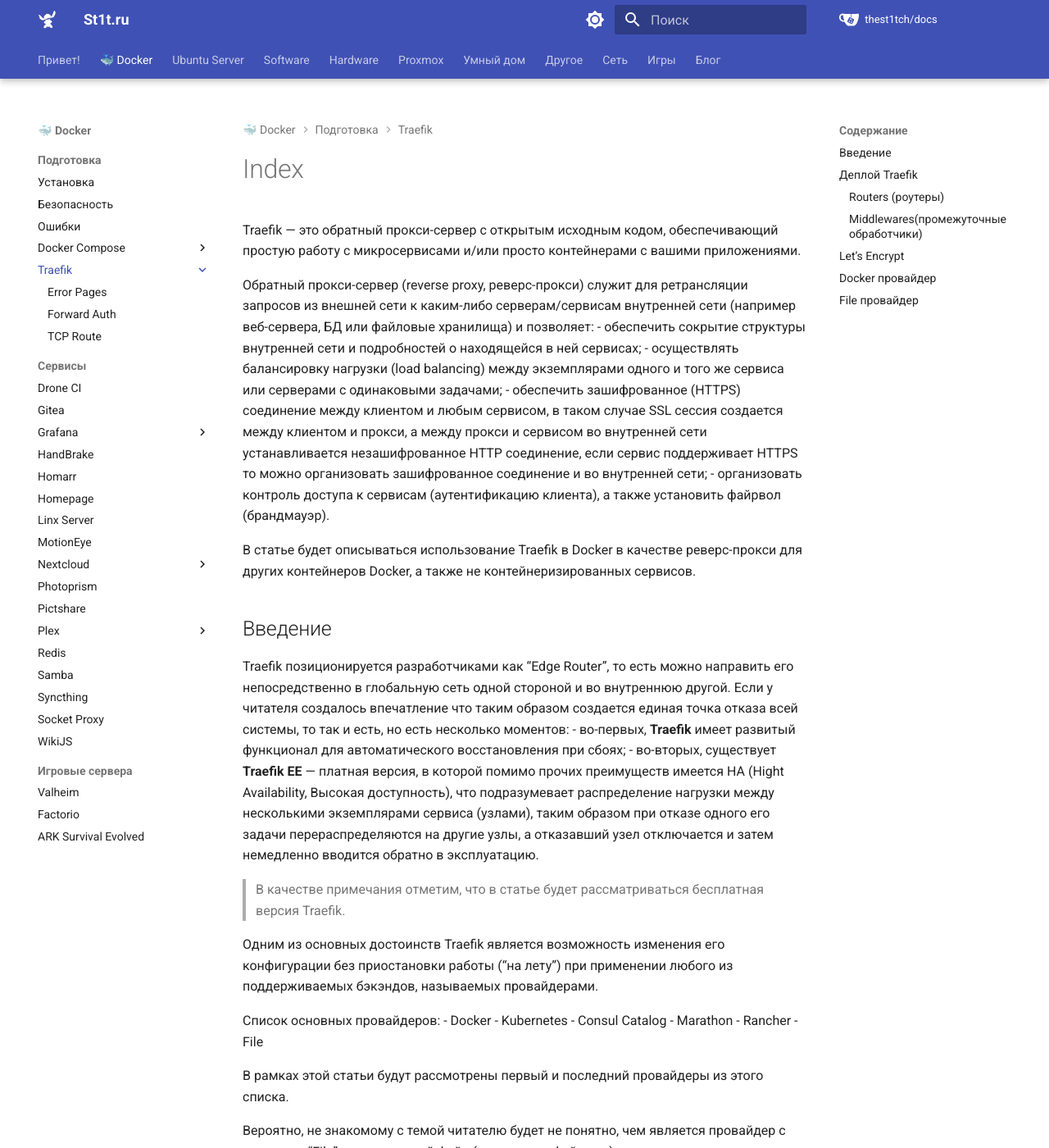
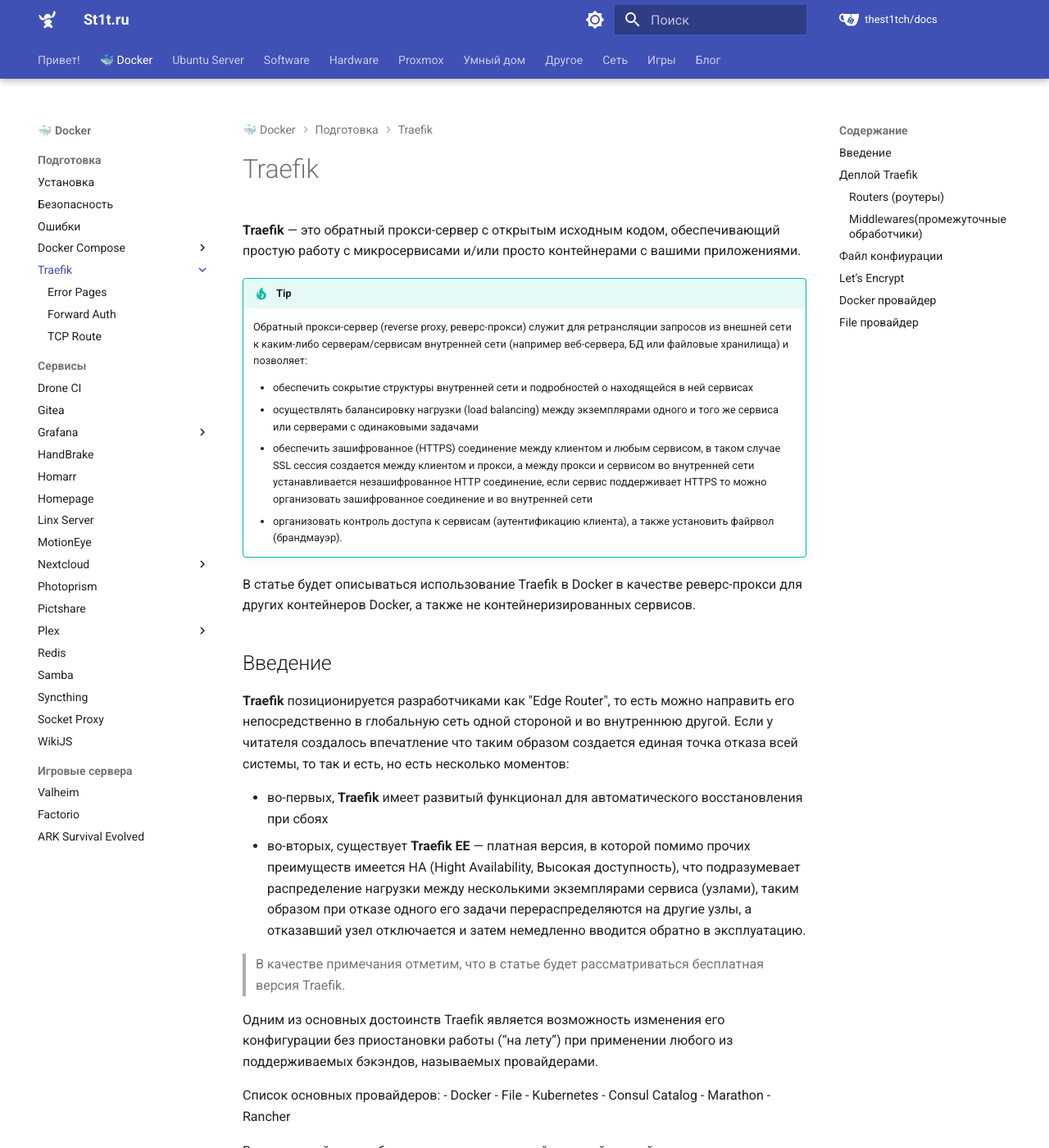
Before and after one commit to TheSt1tch/docs, an MkDocs documentation site: the page built from docs/docker/traefik/index.md, in a window 1280 px wide and 1400 px high. Shown: the whole window at 82% size. Built offline with MkDocs 1.6.1 and Material for MkDocs 9.7.7, drawn with Linux system fonts in a browser that asks for light colours; some web fonts are replaced; some of the changed text lies outside the part shown.

Commit message:
Обновление Traefik install

````diff
--- a/docs/docker/traefik/index.md
+++ b/docs/docker/traefik/index.md
@@ -1,16 +1,22 @@
-Traefik — это обратный прокси-сервер с открытым исходным кодом, обеспечивающий простую работу с микросервисами и/или просто контейнерами с вашими приложениями.
+# Traefik
 
-Обратный прокси-сервер (reverse proxy, реверс-прокси) служит для ретрансляции запросов из внешней сети к каким-либо серверам/сервисам внутренней сети (например веб-сервера, БД или файловые хранилища) и позволяет:
-- обеспечить сокрытие структуры внутренней сети и подробностей о находящейся в ней сервисах;
-- осуществлять балансировку нагрузки (load balancing) между экземплярами одного и того же сервиса или серверами с одинаковыми задачами;
-- обеспечить зашифрованное (HTTPS) соединение между клиентом и любым сервисом, в таком случае SSL сессия создается между клиентом и прокси, а между прокси и сервисом во внутренней сети устанавливается незашифрованное HTTP соединение, если сервис поддерживает HTTPS то можно организовать зашифрованное соединение и во внутренней сети;
-- организовать контроль доступа к сервисам (аутентификацию клиента), а также установить файрвол (брандмауэр).
+**Traefik** — это обратный прокси-сервер с открытым исходным кодом, обеспечивающий простую работу с микросервисами и/или просто контейнерами с вашими приложениями.
+
+!!! tip
+    Обратный прокси-сервер (reverse proxy, реверс-прокси) служит для ретрансляции запросов из внешней сети к каким-либо серверам/сервисам внутренней сети (например веб-сервера, БД или файловые хранилища) и позволяет:
+
+    - обеспечить сокрытие структуры внутренней сети и подробностей о находящейся в ней сервисах
+    - осуществлять балансировку нагрузки (load balancing) между экземплярами одного и того же сервиса или серверами с одинаковыми задачами
+    - обеспечить зашифрованное (HTTPS) соединение между клиентом и любым сервисом, в таком случае SSL сессия создается между клиентом и прокси, а между прокси и сервисом во внутренней сети устанавливается незашифрованное HTTP соединение, если сервис поддерживает HTTPS то можно организовать зашифрованное соединение и во внутренней сети
+    - организовать контроль доступа к сервисам (аутентификацию клиента), а также установить файрвол (брандмауэр).
 
 В статье будет описываться использование Traefik в Docker в качестве реверс-прокси для других контейнеров Docker, а также не контейнеризированных сервисов.
 
 ## Введение
-Traefik позиционируется разработчиками как “Edge Router”, то есть можно направить его непосредственно в глобальную сеть одной стороной и во внутреннюю другой. Если у читателя создалось впечатление что таким образом создается единая точка отказа всей системы, то так и есть, но есть несколько моментов:
-- во-первых, **Traefik** имеет развитый функционал для автоматического восстановления при сбоях;
+
+**Traefik** позиционируется разработчиками как "Edge Router", то есть можно направить его непосредственно в глобальную сеть одной стороной и во внутреннюю другой. Если у читателя создалось впечатление что таким образом создается единая точка отказа всей системы, то так и есть, но есть несколько моментов:
+
+- во-первых, **Traefik** имеет развитый функционал для автоматического восстановления при сбоях
 - во-вторых, существует **Traefik EE** — платная версия, в которой помимо прочих преимуществ имеется HA (Hight Availability, Высокая доступность), что подразумевает распределение нагрузки между несколькими экземплярами сервиса (узлами), таким образом при отказе одного его задачи перераспределяются на другие узлы, а отказавший узел отключается и затем немедленно вводится обратно в эксплуатацию.
 
 > В качестве примечания отметим, что в статье будет рассматриваться бесплатная версия Traefik.
@@ -19,23 +25,23 @@
 
 Список основных провайдеров:
 - Docker
+- File
 - Kubernetes
 - Consul Catalog
 - Marathon
 - Rancher
-- File
 
-В рамках этой статьи будут рассмотрены первый и последний провайдеры из этого списка.
+В рамках этой статьи будут рассмотрены первый и второй провайдеры из этого списка.
 
-Вероятно, не знакомому с темой читателю будет не понятно, чем является провайдер с именем — “File”, это некоторый файл (или папка с файлами), в котором описана конфигурация какого-либо сервиса, не связанного с другими провайдерами, но который должен быть скрыт за реверс-прокси. Остальные же провайдеры являются различными системами оркестрации контейнеров.
+Вероятно, не знакомому с темой читателю будет не понятно, чем является провайдер с именем — *File*, это некоторый файл (или папка с файлами), в котором описана конфигурация какого-либо сервиса, не связанного с другими провайдерами, но который должен быть скрыт за реверс-прокси. Остальные же провайдеры являются различными системами оркестрации контейнеров.
 
-Файл конфигурации Traefik, а также файлы для провайдера “File” могут быть написаны на TOML либо YAML, в статье будут приведены примеры на YAML так как этот синтаксис больше нравится автору, а какой-либо функциональной разницы между ними нет, а также не составляет трудности переписать файлы на другой формат конфигурации. Traefik будет развернут в Docker. Для развертывания будет использоваться docker-compose, для обеспечения простоты повторного развертывания.
+Файл конфигурации **Traefik**, а также файлы для провайдера *File* могут быть написаны на TOML либо YAML, в статье будут приведены примеры на YAML так как этот синтаксис больше нравится автору, а какой-либо функциональной разницы между ними нет, а также не составляет трудности переписать файлы на другой формат конфигурации. Traefik будет развернут в Docker. Для развертывания будет использоваться `docker-compose`, для обеспечения простоты повторного развертывания.
 
-> В статье будут приведены команды для ОС Linux.
+> В статье будут приведены команды для ОС Ubuntu.
 
 ## Деплой Traefik
 
-Предполагается что у читателя установлены и настроены `docker` и `docker-compose`, их установка выходит за рамки этой статьи.
+Предполагается, что у читателя установлены и настроены `docker` и `docker-compose`. Установить можно [тут](../install.md)
 
 Создадим в домашней папке пользователя папку `traefik`, в которой будем хранить всю конфигурацию, и перейдем в эту папку
 
@@ -70,6 +76,7 @@
 Создадим и будем постепенно наполнять этот файл.
 
 Для начала опишем точки входа в наш прокси (те самые порты, которые смотрят во внешний мир):
+
 ```yaml
 entryPoints:
   http:
@@ -132,6 +139,8 @@
 -  `permanent: false` — говорит клиенту что это не навсегда и может измениться в будущем.
 
 Подробнее о различных обработчиках можно прочитать в [документации](https://docs.traefik.io/middlewares/overview/) (дальше в статье будет описан ещё один обработчик — BasicAuth).
+
+## Файл конфиурации
 
 ??? note "Полностью файл traefik.yml"
 	```yaml
@@ -181,17 +192,17 @@
       httpChallenge:
         entryPoint: http
 ```
+Здесь:
 
-Здесь:
--  `letsEncrypt` — это просто имя резолвера;
--  `acme` — тип резолвера (других типов в общем-то и нет);
--  `storage` — файл, в котором хранятся сведения о полученных сертификатах;
--  `httpChallenge` — тип acme-челенжа, дополнительно указываем параметр — точку входа;
+-  `letsEncrypt` — это просто имя резолвера
+-  `acme` — тип резолвера (других типов в общем-то и нет)
+-  `storage` — файл, в котором хранятся сведения о полученных сертификатах
+-  `httpChallenge` — тип acme-челенжа, дополнительно указываем параметр — точку входа
 -  `caServer: "https://acme-staging-v02.api.letsencrypt.org/directory"` — позволяет использовать не основной сервер Let’s Encrypt в тестовых целях, так как основной имеет строгие лимиты API (можно закомментировать, когда наладите получение сертификатов).
 
 Также дополним пункт `volumes` в файле `docker-compose.yml`, чтобы сохранять сертификаты при перезапуске контейнера (предварительно создав файл `data/acme.json`):
 
-```yaml
+```yaml hl_lines="5"
   volumes:
 	- /etc/localtime:/etc/localtime:ro
 	- /var/run/docker.sock:/var/run/docker.sock:ro
@@ -215,20 +226,21 @@
 	  - "traefik.http.services.traefik-traefik.loadbalancer.server.port=888"
 ```
 Разберем построчно:
+
 - `traefik.enable=true` — указываем что Traefik должен обеспечить
-   доступ к этому контейнеру, необходимо для всего остального;
+   доступ к этому контейнеру, необходимо для всего остального
 - `traefik.http.routers.traefik.entrypoints=https` — создаем новый
-   роутер с точной входа `https`;
+   роутер с точной входа `https`
 - `traefik.http.routers.traefik.rule=Host(`traefik.example.com`)` —
-   роутер будет жить по адресу traefik.example.com;
+   роутер будет жить по адресу traefik.example.com
 - `traefik.http.routers.traefik.tls=true` — указываем что используется
-   TLS;
+   TLS
 -  `traefik.http.routers.traefik.tls.certresolver=letsEncrypt` —
-   указываем через какой резолвер получать сертификат;
+   указываем через какой резолвер получать сертификат
 - `traefik.http.routers.traefik.service=api@internal` — указываем, что
    сервер за этим роутером — `api@internal`, это специальный сервис,
    созданный по умолчанию, это как раз и есть дашбоард который мы хотели
-   увидеть;
+   увидеть
 - `traefik.http.services.traefik-traefik.loadbalancer.server.port=888`
    — издержки интерфейса, без этого не заработает, но можно написать
    абсолютно любую цифру.
@@ -248,25 +260,26 @@
 
 Когда всё поднимется можно перейти на `traefik.example.com` (тут на самом деле должен быть ваш домен, который направлен на хост с Traefik) и увидеть дашборд.
 
-Дашбоард это хорошо, но мы не хотим, чтобы все пользователи интернета имели к нему доступ, закроем его от внешнего мира с помощью BasicAuth, для это в Traefik есть специальный middleware.
+Дашбоард это хорошо, но мы не хотим, чтобы все пользователи интернета имели к нему доступ, закроем его от внешнего мира с помощью BasicAuth, для это в Traefik есть специальный *middleware*.
 
-Для начала сгенерируем для нас строку с логином и паролем (admin/password)^
+Для начала сгенерируем для нас строку с логином и паролем (admin/password):
 
 ```bash
 $ htpasswd -nb admin password
 admin:$apr1$vDSqkf.v$GTJOtsd9CBiAFFnHTI2Ds1
 ```
 
+Теперь добавим в наш `docker-compose.yml` новые строчки:
 
-Теперь добавим в наш `docker-compose.yml` новые строчки:
 ```yaml
 - "traefik.http.middlewares.traefik-auth.basicauth.users=admin:$$apr1$$vDSqkf.v$$GTJOtsd9CBiAFFnHTI2Ds1"
 - "traefik.http.routers.traefik.middlewares=traefik-auth"
 ```
 
 Заметим, что символы `$` из полученной строки мы должны заменить на `$$`.
-- `traefik.http.middlewares.traefik-auth.basicauth.users=...` — создаем middleware типа `basicauth` с параметром `users`;
-- `traefik.http.routers.traefik.middlewares=traefik-auth` — указываем что роутер `traefik` использует только что-то созданный middleware.
+
+- `traefik.http.middlewares.traefik-auth.basicauth.users=...` — создаем middleware типа `basicauth` с параметром `users`
+- `traefik.http.routers.traefik.middlewares=traefik-auth` — указываем что роутер `traefik` использует только что-то созданный middleware
 
 ??? note "Весь docker-compose.yml"
 	```yaml
@@ -294,6 +307,8 @@
 	      - "traefik.http.routers.traefik.tls.certresolver=letsEncrypt"
 	      - "traefik.http.routers.traefik.service=api@internal"
 	      - "traefik.http.services.traefik-traefik.loadbalancer.server.port=888"
+        - "traefik.http.middlewares.traefik-auth.basicauth.users=admin:$$apr1$$vDSqkf.v$$GTJOtsd9CBiAFFnHTI2Ds1"
+        - "traefik.http.routers.traefik.middlewares=traefik-auth"
 	```
 
 Теперь при попытке доступа к дашборду у нас спросят логин и пароль.
@@ -318,7 +333,7 @@
 
 Добавим в `docker-compose.yml` ещё один `volume`:
 
-```yaml
+```yaml hl_lines="5"
     volumes:
       - /etc/localtime:/etc/localtime:ro
       - /var/run/docker.sock:/var/run/docker.sock:ro
@@ -333,7 +348,6 @@
 
 ```yaml
 providers:
-...
   file:
     directory: /custom
     watch: true
@@ -370,7 +384,7 @@
   loadBalancer:
     servers:
     - хосты для балансировки нагрузки
-    - ...
+    #- ...
 ```
 
 Дополнительно мы указываем параметр `passHostHeader: true` чтобы тот хост думал, что он на самом деле смотрит в сеть и прокси нет.
--- a/mkdocs.yml
+++ b/mkdocs.yml
@@ -145,6 +145,7 @@
       - Траблшутинг: hardware/tsd/troubleshooting.md
     - Synology:
       - HPE Microserver Gen10: hardware/synology/install-hpe-ms-gen10.md
+      - Update CA root Cert: hardware/synology/update-ca-root-cert.md
     - HPE iLo: hardware/hpe-ilo.md
   - Proxmox:
     - Proxmox VE:
````
Also changed, not shown: other parts of docs/docker/traefik/index.md (+13 -11 lines).
